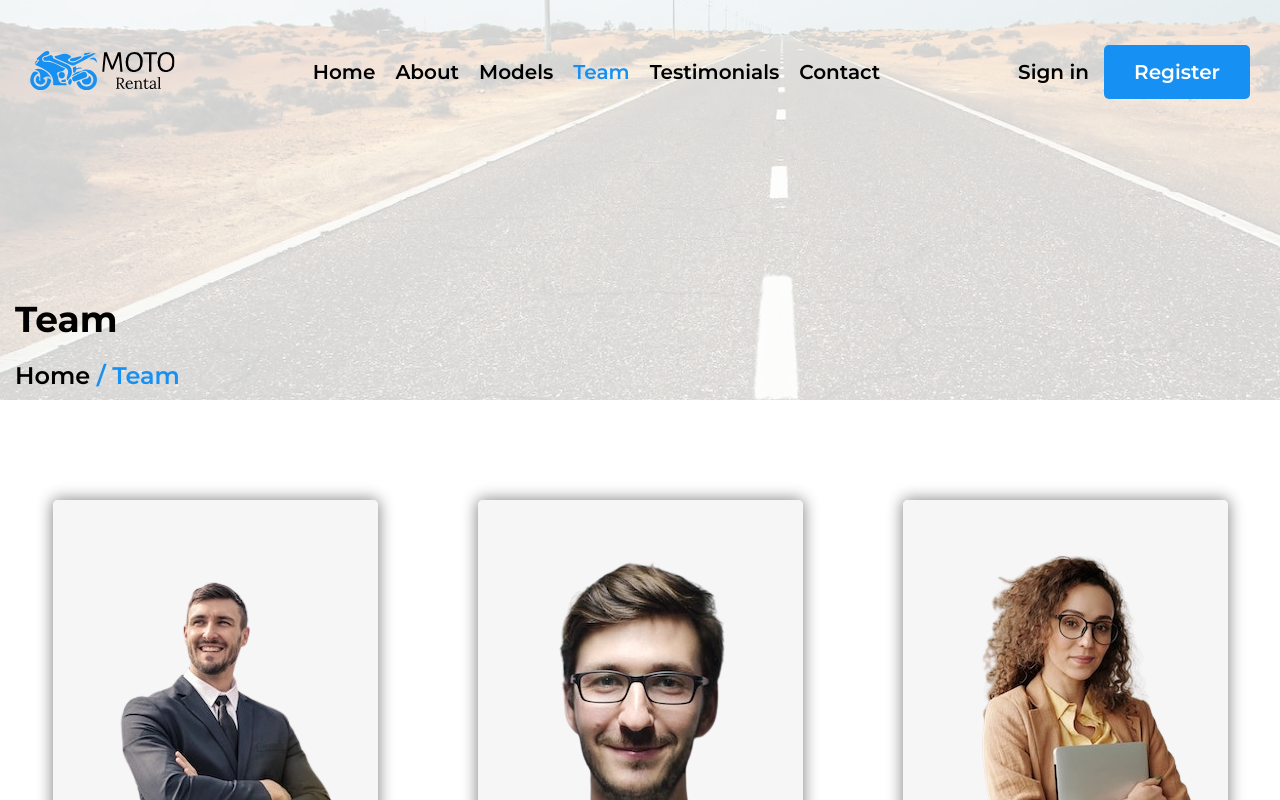
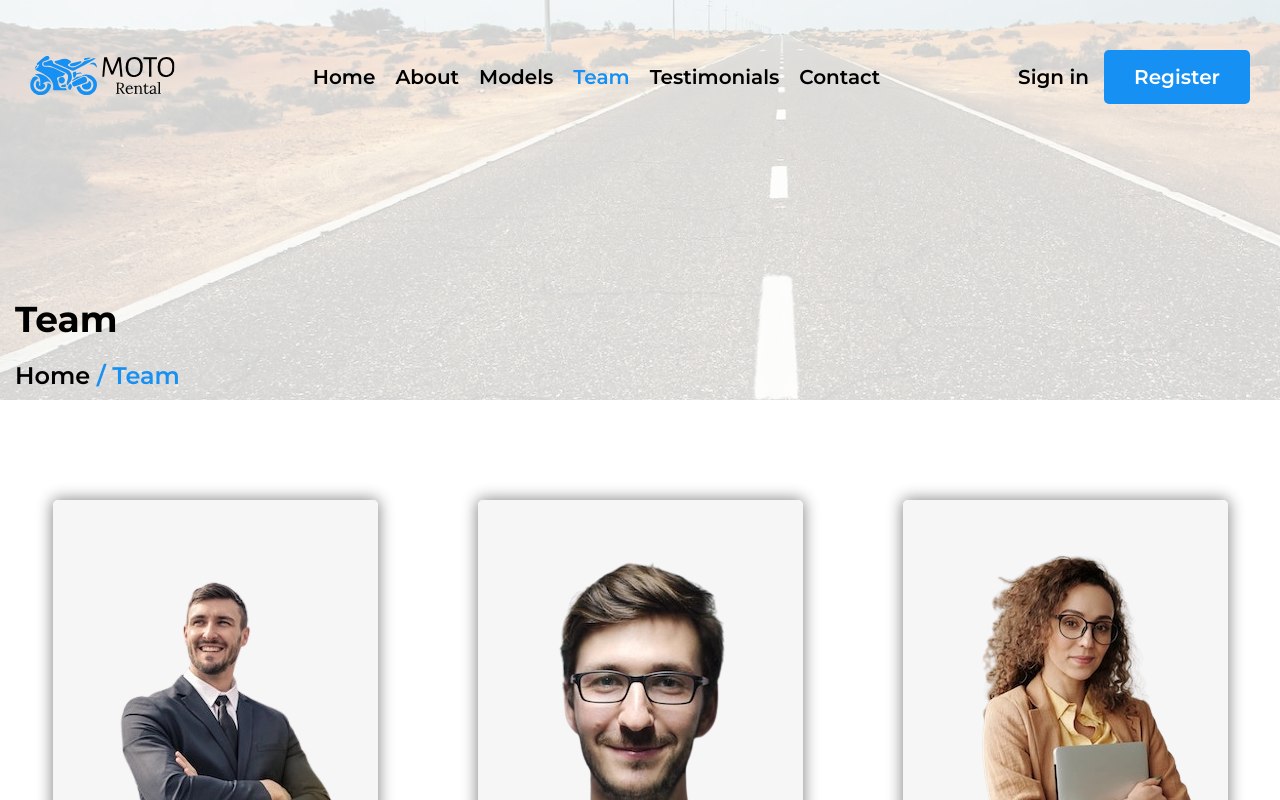
Before and after one commit to MattFvnDev/Moto_Rental, a React (Vite) app: page /team in a window 1280 px wide. Shown: the top 800 px of the page. Built offline with nearby package versions, Linux system fonts and the light colour scheme.

Commit message:
Navbar padding adjustment

```diff
--- a/src/components/Navbar/Navbar.module.css
+++ b/src/components/Navbar/Navbar.module.css
@@ -6,7 +6,7 @@
   left: 0;
   margin: 0 auto;
   max-width: 133rem;
-  padding: 4.5rem 3rem;
+  padding: 5rem 3rem;
   position: absolute;
   right: 0;
   top: 0;
```
